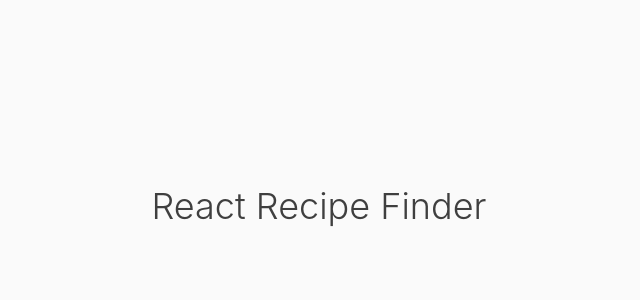
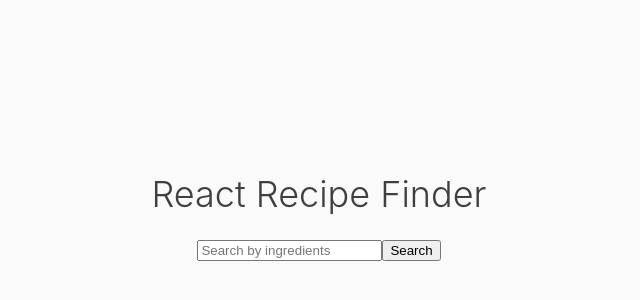
Before and after one commit to zsoltime/react-redux-recipes, a React app: page / in a window 1280 px wide. Shown: the part 186-486 px from the top of the page, without its empty margins (321-961 px from the left). Built offline with nearby package versions, Linux system fonts and the light colour scheme.

Commit message:
Add search form

```diff
--- a/karma.conf.js
+++ b/karma.conf.js
@@ -6,10 +6,10 @@ module.exports = (config) => {
     singleRun: true,
     frameworks: ['mocha'],
     files: [
-      'app/tests/**/*.test.+(js|jsx)',
+      'src/tests/**/*.test.+(js|jsx)',
     ],
     preprocessors: {
-      'app/tests/**/*.test.+(js|jsx)': [
+      'src/tests/**/*.test.+(js|jsx)': [
         'webpack',
         'sourcemap',
       ],
--- /dev/null
+++ b/src/components/SearchForm.jsx
@@ -0,0 +1,33 @@
+import React from 'react';
+import PropTypes from 'prop-types';
+
+const SearchForm = ({ handleSubmit }) => {
+  let search;
+
+  const onSearch = (e) => {
+    e.preventDefault();
+    handleSubmit(search.value);
+  };
+
+  return (
+    <form className="search-form" onSubmit={onSearch}>
+      <input
+        type="search"
+        className="search-form__field"
+        placeholder="Search by ingredients"
+        ref={(node) => { search = node; }}
+        required
+      />
+      <button
+        type="submit"
+        className="search-form__btn"
+      >Search</button>
+    </form>
+  );
+};
+
+SearchForm.propTypes = {
+  handleSubmit: PropTypes.func.isRequired,
+};
+
+export default SearchForm;
--- a/src/containers/Page.jsx
+++ b/src/containers/Page.jsx
@@ -1,9 +1,12 @@
 import React from 'react';
 
-const About = () => (
+import SearchForm from 'SearchForm';
+
+const HomePage = () => (
   <div className="page">
     <h1 className="page__title">React Recipe Finder</h1>
+    <SearchForm handleSubmit={(f) => { console.log(f); }} />
   </div>
 );
 
-export default About;
+export default HomePage;
```
Also changed, not shown: 1 other file (tests, documents, lock files or other folders).
